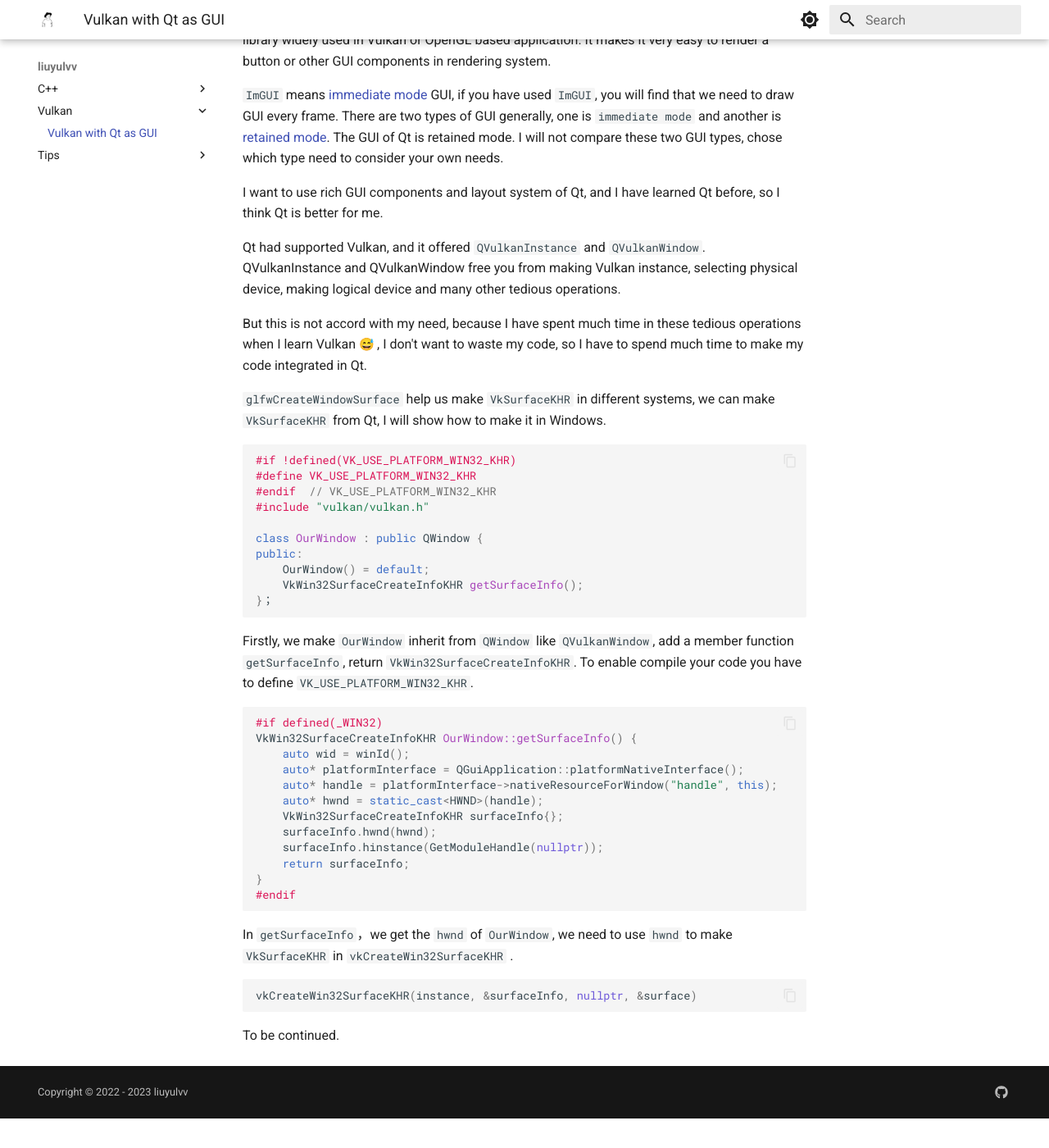
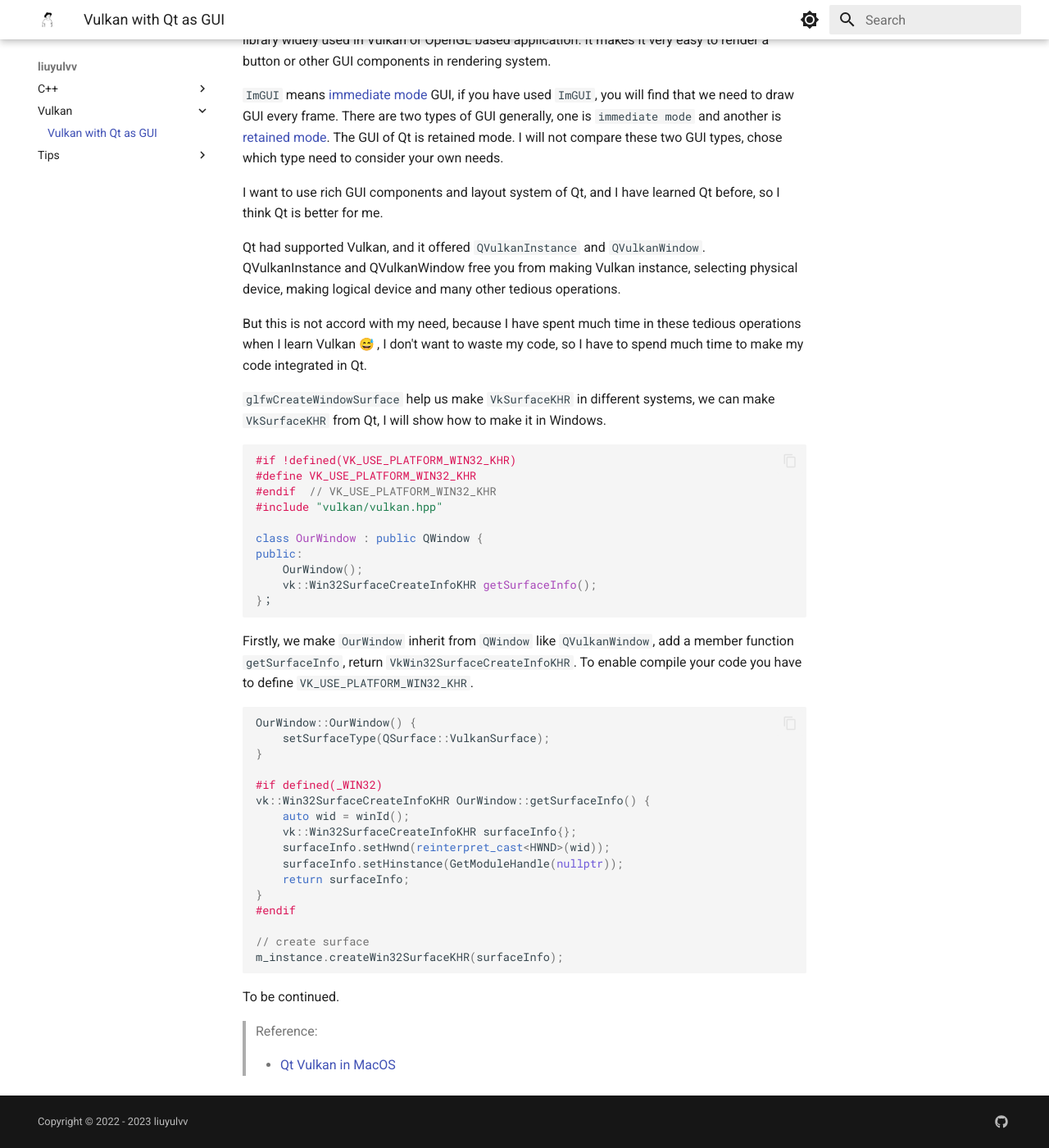
Before and after one commit to liuyulvv/note, an MkDocs documentation site: the page built from docs/Vulkan with Qt as GUI.md, in a window 1280 px wide and 1400 px high, scrolled down 573 px. Shown: the whole window at 82% size. Built offline with MkDocs 1.6.1 and Material for MkDocs 9.7.7, drawn with Linux system fonts in a browser that asks for light colours; emoji names are drawn with the system emoji font; before the commit the page ends 1937 px from its top, so only the background shows below that.

Commit message:
使用Vulkan C++接口

````diff
--- a/docs/Vulkan with Qt as GUI.md
+++ b/docs/Vulkan with Qt as GUI.md
@@ -30,36 +30,38 @@
 #if !defined(VK_USE_PLATFORM_WIN32_KHR)
 #define VK_USE_PLATFORM_WIN32_KHR
 #endif  // VK_USE_PLATFORM_WIN32_KHR
-#include "vulkan/vulkan.h"
+#include "vulkan/vulkan.hpp"
 
 class OurWindow : public QWindow {
 public:
-    OurWindow() = default;
-    VkWin32SurfaceCreateInfoKHR getSurfaceInfo();
+    OurWindow();
+    vk::Win32SurfaceCreateInfoKHR getSurfaceInfo();
 }；
 ```
 
 Firstly, we make `OurWindow` inherit from `QWindow` like `QVulkanWindow`, add a member function `getSurfaceInfo`, return `VkWin32SurfaceCreateInfoKHR`. To enable compile your code you have to define `VK_USE_PLATFORM_WIN32_KHR`.
 
 ```cpp
+OurWindow::OurWindow() {
+	setSurfaceType(QSurface::VulkanSurface);
+}
+
 #if defined(_WIN32)
-VkWin32SurfaceCreateInfoKHR OurWindow::getSurfaceInfo() {
+vk::Win32SurfaceCreateInfoKHR OurWindow::getSurfaceInfo() {
     auto wid = winId();
-    auto* platformInterface = QGuiApplication::platformNativeInterface();
-    auto* handle = platformInterface->nativeResourceForWindow("handle", this);
-    auto* hwnd = static_cast<HWND>(handle);
-    VkWin32SurfaceCreateInfoKHR surfaceInfo{};
-    surfaceInfo.hwnd(hwnd);
-    surfaceInfo.hinstance(GetModuleHandle(nullptr));
+    vk::Win32SurfaceCreateInfoKHR surfaceInfo{};
+    surfaceInfo.setHwnd(reinterpret_cast<HWND>(wid));
+    surfaceInfo.setHinstance(GetModuleHandle(nullptr));
     return surfaceInfo;
 }
 #endif
-```
 
-In `getSurfaceInfo`，we get the `hwnd` of  `OurWindow`, we need to use `hwnd` to make `VkSurfaceKHR` in `vkCreateWin32SurfaceKHR` .
-
-```cpp
-vkCreateWin32SurfaceKHR(instance, &surfaceInfo, nullptr, &surface)
+// create surface
+m_instance.createWin32SurfaceKHR(surfaceInfo);
 ```
 
 To be continued.
+
+> Reference:
+>
+> - [Qt Vulkan in MacOS](https://www.qt.io/blog/2018/05/30/vulkan-for-qt-on-macos)
````
